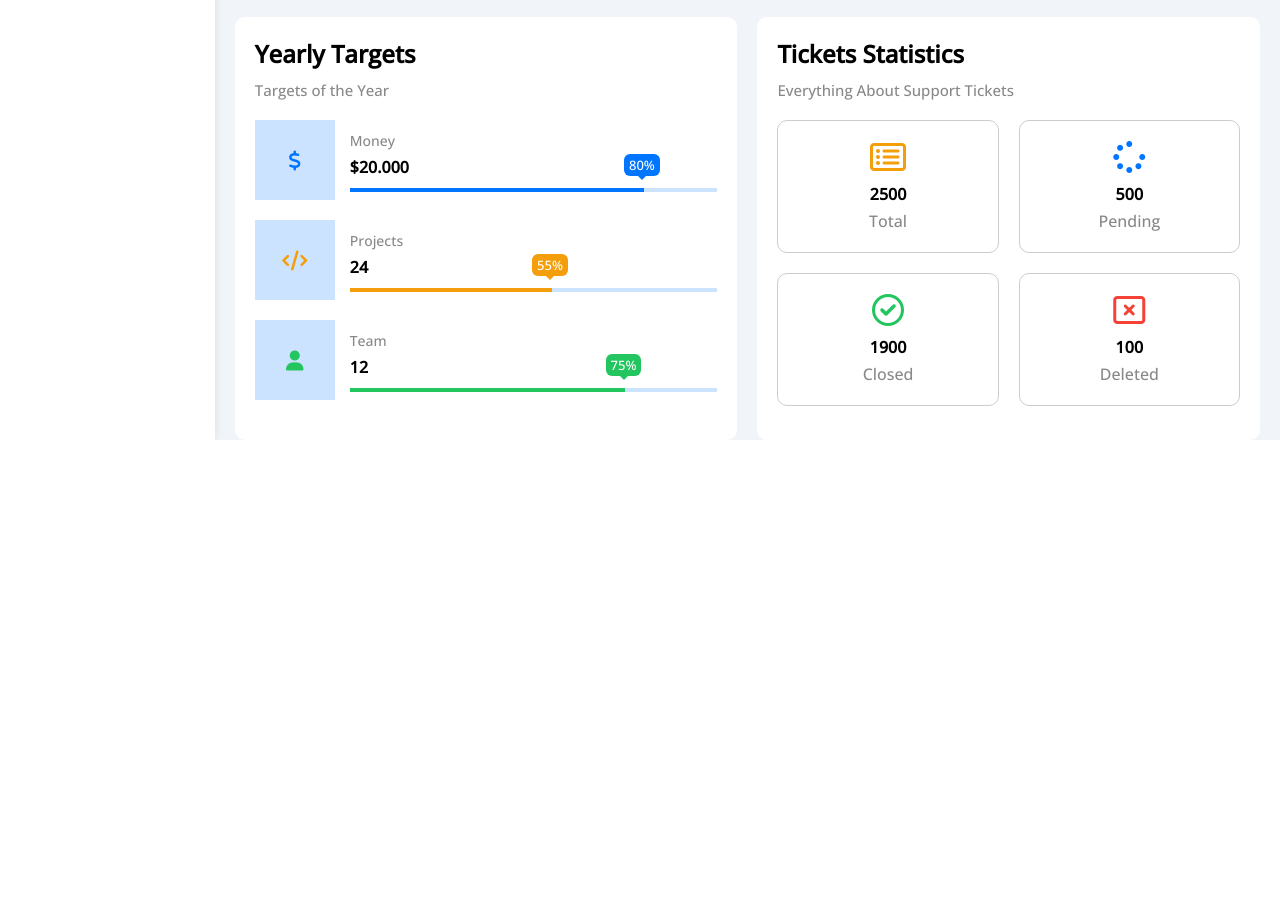
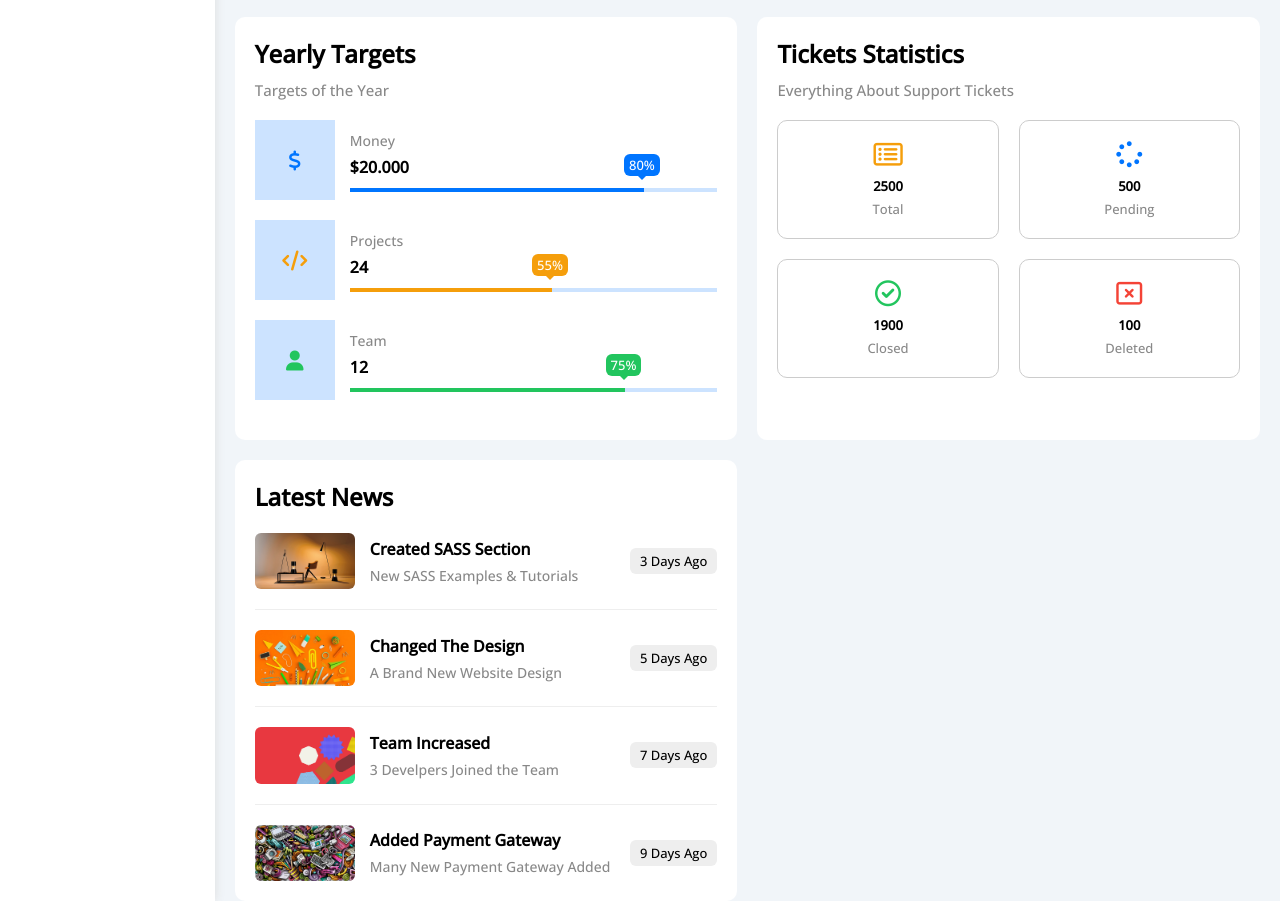
Before and after one commit to OAbuissa/HTML_and_CSS_Template_4, a plain HTML site: page index.html in a window 1280 px wide. Shown: the part 575-1476 px from the top of the page. Before the commit the page ends 1015 px from the top, so only its background shows below. Drawn offline with nearby package versions, Linux system fonts and the light colour scheme.

Commit message:
Adding Latest News Widget

```diff
--- a/CSS/framework.css
+++ b/CSS/framework.css
@@ -1052,6 +1052,9 @@
 .fs-14 {
     font-size: 14px;
 }
+.fs-13 {
+    font-size: 13px;
+}
 .fs-15 {
     font-size: 15px;
 }
--- a/CSS/master.css
+++ b/CSS/master.css
@@ -276,3 +276,31 @@ ul {
     }
 }
 /* End Tickets  */
+/* Start Latest News */
+.latest-news .news-row:not(:last-of-type) {
+    margin-bottom: 20px;
+    padding-bottom: 20px;
+    border-bottom: 1px solid #eee;
+}
+.latest-news .news-row img {
+    width: 100px;
+    border-radius: 6px;
+    margin-right: 15px;
+}
+.latest-news .info {
+    flex-grow: 1;
+}
+.latest-news .info h3 {
+    margin: 0 0 6px;
+    font-size: 16px;
+}
+@media (max-width: 767px) {
+    .latest-news .news-row {
+        display: block;
+    }
+    .latest-news .news-row .label{
+        margin: 10px auto;
+        width: fit-content;
+    }
+}
+/* End Latest News */
--- a/index.html
+++ b/index.html
@@ -188,6 +188,44 @@
                     </div>
                 </div>
                 <!-- End Ticket Widget -->
+                <!-- Start Latest News -->
+                <div class="latest-news p-20 bg-white rad-10 txt-c-mobile">
+                    <h2 class="mt-0 mb-20">Latest News</h2>
+                    <div class="news-row d-flex align-center">
+                        <img src="imgs/news-01.png" alt="">
+                        <div class="info">
+                            <h3>Created SASS Section</h3>
+                            <p class="m-0 fs-14 c-grey">New SASS Examples & Tutorials</p>
+                        </div>
+                        <div class="btn-shape fs-13 bg-eee label">3 Days Ago</div>
+                    </div>
+                    <div class="news-row d-flex align-center">
+                        <img src="imgs/news-02.png" alt="">
+                        <div class="info">
+                            <h3>Changed The Design</h3>
+                            <p class="m-0 fs-14 c-grey">A Brand New Website Design</p>
+                        </div>
+                        <div class="btn-shape fs-13 bg-eee label">5 Days Ago</div>
+                    </div>
+                    <div class="news-row d-flex align-center">
+                        <img src="imgs/news-03.png" alt="">
+                        <div class="info">
+                            <h3>Team Increased</h3>
+                            <p class="m-0 fs-14 c-grey">3 Develpers Joined the Team</p>
+                        </div>
+                        <div class="btn-shape fs-13 bg-eee label">7 Days Ago</div>
+                    </div>
+                    <div class="news-row d-flex align-center">
+                        <img src="imgs/news-04.png" alt="">
+                        <div class="info">
+                            <h3>Added Payment Gateway</h3>
+                            <p class="m-0 fs-14 c-grey">Many New Payment Gateway Added</p>
+                        </div>
+                        <div class="btn-shape fs-13 bg-eee label">9 Days Ago</div>
+                    </div>
+                </div>
+                <!-- End Latest News -->
+
             </div>
         </div>
     </div>
```
